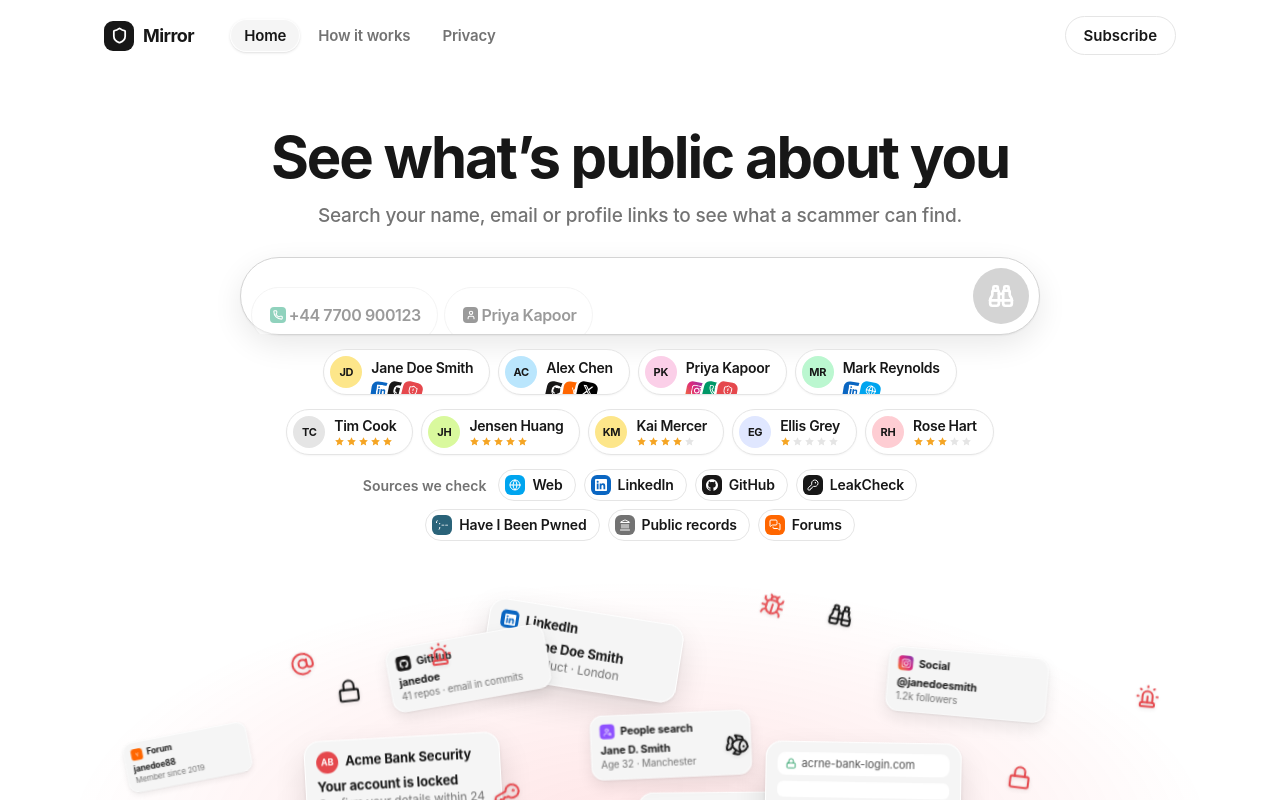
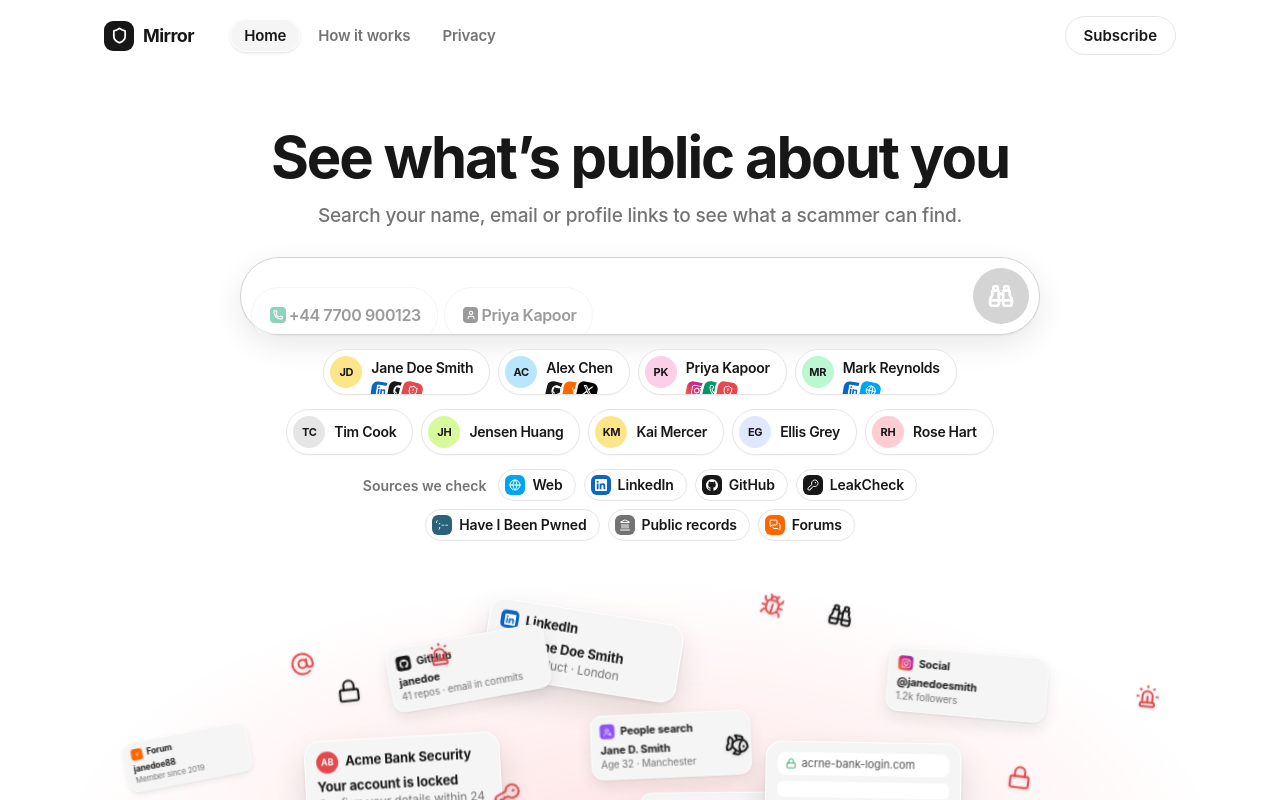
Before and after one commit to ghcpuman902/hackable, a Next.js app: page / in a window 1280 px wide. Shown: the top 800 px of the page. Built offline with nearby package versions, Linux system fonts and the light colour scheme.

Commit message:
Drop star ratings from presets; status shown only as a profile tag on the report; search input stays invisible when focused

```diff
--- a/src/app/globals.css
+++ b/src/app/globals.css
@@ -54,6 +54,9 @@ a{color:inherit}
 .field:focus-within{border-color:#d4d4d4;box-shadow:0 1px 2px rgba(0,0,0,.06),0 10px 30px rgba(0,0,0,.09)}
 .field input.entry{flex:1 1 160px;min-width:120px;border:0;outline:0;font:600 1.0625rem var(--font);letter-spacing:-.025em;padding:7px 4px;background:transparent;color:var(--n900)}
 .field input.entry::placeholder{color:#a3a3a3}
+.field,.field input.entry{-webkit-tap-highlight-color:transparent}
+.field input.entry,.field input.entry:focus,.field input.entry:focus-visible{outline:0 none;box-shadow:none;border:0;border-radius:0;-webkit-appearance:none;appearance:none;background:transparent;caret-color:var(--n900)}
+.field input.entry:-webkit-autofill{-webkit-text-fill-color:var(--n900);box-shadow:0 0 0 1000px #fff inset;transition:background-color 9999s}
 .chip{max-width:100%;padding:5px 6px 5px 10px;gap:2px;user-select:none;cursor:default}
 .chip .nw{display:inline-flex;align-items:center;min-width:0}
 .chip .lbl{white-space:nowrap;overflow:hidden;text-overflow:ellipsis;max-width:380px}
@@ -213,13 +216,8 @@ html,body{overflow-x:clip}
 .person:hover{background:var(--n50)}
 .run .people,.run .srcs{display:none}
 .person.preset{align-items:center;padding:6px 16px 6px 6px}
-.person.preset .nm{padding-top:0;display:grid;gap:2px;line-height:1.15}
-.stars{display:inline-flex;gap:3px}
-.stars svg{width:20px;height:20px;fill:#e5e5e5}
-.stars svg.on{fill:#f5a524}
-.person.preset .stars{gap:1px}
-.person.preset .stars svg{width:11px;height:11px}
-.wanted{display:flex;flex-wrap:wrap;align-items:center;gap:12px;margin-bottom:16px}
+.person.preset .nm{padding-top:0}
+.tag-row{display:flex;margin-bottom:16px}
 .badge{display:inline-flex;align-items:center;height:30px;padding:0 14px;border-radius:999px;background:var(--n900);color:#fff;font-size:14px;font-weight:700;letter-spacing:-.01em}
 .srcs{display:flex;flex-direction:column;align-items:center;gap:8px}
 .srow{display:flex;align-items:center;gap:8px}
--- a/src/components/Report.tsx
+++ b/src/components/Report.tsx
@@ -263,24 +263,12 @@ export function liveFindings(o: Outputs): ReactNode[] {
   return out;
 }
 
-/* ---- preset profiles: a status badge and a wanted level out of five ---- */
-export function Stars({ n }: { n: number }) {
-  return (
-    <span className="stars" role="img" aria-label={`${n} of 5 stars`}>
-      {[0, 1, 2, 3, 4].map((i) => (
-        <svg key={i} className={i < n ? "on" : undefined} viewBox="0 0 24 24" aria-hidden="true">
-          <path d="M12 2.5l2.9 6 6.6.9-4.8 4.6 1.2 6.5L12 17.4l-5.9 3.1 1.2-6.5L2.5 9.4l6.6-.9z" />
-        </svg>
-      ))}
-    </span>
-  );
-}
-
+/* ---- preset profiles: a status shown as a profile tag at the top of the report ---- */
 export function presetFindings(p: Preset): ReactNode[] {
   const [head, ...more] = p.findings;
   return [
     <Sec key="head">
-      <div className="wanted"><span className="badge">{p.badge}</span><Stars n={p.stars} /></div>
+      <div className="tag-row"><span className="badge">{p.badge}</span></div>
       <Para lead={head.lead} rest={head.rest} />
     </Sec>,
     ...more.map((f) => <Sec key={f.lead}><Para lead={f.lead} rest={f.rest} /></Sec>),
--- a/src/components/SearchFlow.tsx
+++ b/src/components/SearchFlow.tsx
@@ -5,7 +5,7 @@ import { useChat } from "@ai-sdk/react";
 import { DefaultChatTransport, getStaticToolName, isStaticToolUIPart } from "ai";
 import { Lucide, Tile } from "./icons";
 import { Fan, runH, type CardState } from "./Fan";
-import { FINDINGS, FinalSec, liveFindings, livePatterns, PatternSec, presetFindings, Stars, type Outputs } from "./Report";
+import { FINDINGS, FinalSec, liveFindings, livePatterns, PatternSec, presetFindings, type Outputs } from "./Report";
 import { BRAND_BG, BrandIcon } from "./brand-icons";
 import { detect, isStrong, KIND_LABEL, tokenize, type Chip } from "@/lib/chips";
 import { LIVE_DEMO_CHIPS, PRESETS, presetFor } from "@/lib/presets";
@@ -277,7 +277,7 @@ export default function SearchFlow({ live = false }: { live?: boolean }) {
                 ),
               )}
               <input ref={entryRef} className="entry" type="text" spellCheck={false}
-                aria-label="Name, email or link" enterKeyHint="go" autoCapitalize="off" autoCorrect="off"
+                aria-label="Name, email or link" enterKeyHint="go" autoComplete="off" autoCapitalize="off" autoCorrect="off"
                 placeholder={chips.length ? "Add more" : ""}
                 value={entry} onChange={(e) => onEntryInput(e.target.value)} onKeyDown={onEntryKey}
                 onBlur={() => setTimeout(() => {
@@ -307,7 +307,7 @@ export default function SearchFlow({ live = false }: { live?: boolean }) {
               {PRESETS.map((p, i) => (
                 <button key={p.name} type="button" className="person preset" onClick={() => pickPreset(i)}>
                   <span className="av" style={{ "--av": p.av } as CSSProperties}>{initials(p.name)}</span>
-                  <span className="nm">{p.name}<Stars n={p.stars} /></span>
+                  <span className="nm">{p.name}</span>
                 </button>
               ))}
             </div>
--- a/src/lib/presets.ts
+++ b/src/lib/presets.ts
@@ -9,7 +9,7 @@ export const LIVE_DEMO_CHIPS = "manglekuo@gmail.com, ghcpuman902@gmail.com, ghcp
    public role, with no breach or leak claims. The other three are made up. ---- */
 
 export type Preset = {
-  name: string; badge: string; stars: number; av: string;
+  name: string; badge: string; av: string;
   results: Partial<Record<ScanTool, ScanResult>>;
   findings: { lead: string; rest: string }[];
   patterns: PatternId[];
@@ -19,7 +19,7 @@ const r = (found: string, hit = false): ScanResult => ({ found, hit });
 const NOT = r("Not checked");
 
 export const PRESETS: Preset[] = [
-  { name: "Tim Cook", badge: "High Value Individual", stars: 5, av: "#e5e5e5",
+  { name: "Tim Cook", badge: "High Value Individual", av: "#e5e5e5",
     results: { hibpTest: NOT, github: NOT, linkedin: r("Risk: fake profiles", true), hudsonRock: NOT,
       web: r("Found: public role at Apple", true), leakCheck: NOT, social: r("Risk: impersonation", true), forum: r("Risk: fake giveaways", true) },
     findings: [
@@ -31,7 +31,7 @@ export const PRESETS: Preset[] = [
         rest: " Scammers use fake videos of famous business leaders to promote crypto giveaways, so a familiar face on a livestream proves nothing." },
     ],
     patterns: [] },
-  { name: "Jensen Huang", badge: "Target of Spies", stars: 5, av: "#d9f99d",
+  { name: "Jensen Huang", badge: "Target of Spies", av: "#d9f99d",
     results: { hibpTest: NOT, github: NOT, linkedin: r("Risk: fake recruiters", true), hudsonRock: NOT,
       web: r("Found: public role at Nvidia", true), leakCheck: NOT, social: r("Risk: impersonation", true), forum: r("Risk: state hackers", true) },
     findings: [
@@ -43,7 +43,7 @@ export const PRESETS: Preset[] = [
         rest: " Anyone who learns early which chips may be sold where can trade on it or pass it on, so attackers look for those plans too." },
     ],
     patterns: ["contagious-interview"] },
-  { name: "Kai Mercer", badge: "Crypto Worker", stars: 4, av: "#fde68a",
+  { name: "Kai Mercer", badge: "Crypto Worker", av: "#fde68a",
     results: { hibpTest: r("Found: 4 breaches", true), github: r("Found: email in commits", true), linkedin: r("Found: open to work", true),
       hudsonRock: r("Found: wallet logins", true), web: r("Found: conference talks"), leakCheck: r("Found: passwords in 2 leaks", true),
       social: r("Found: wallet address", true), forum: r("Found: Discord and Telegram", true) },
@@ -56,7 +56,7 @@ export const PRESETS: Preset[] = [
         rest: " Kai's GitHub and open to work profile tell a fake recruiter exactly which test to send." },
     ],
     patterns: ["contagious-interview", "session-hijack"] },
-  { name: "Ellis Grey", badge: "Ghost", stars: 1, av: "#e0e7ff",
+  { name: "Ellis Grey", badge: "Ghost", av: "#e0e7ff",
     results: { hibpTest: r("No breaches found"), github: r("No GitHub profile"), linkedin: r("Not in search results"),
       hudsonRock: r("No stealer logs found"), web: r("Found: one old mention"), leakCheck: r("No leaks found"),
       social: r("No public profiles found"), forum: r("No forum profiles found") },
@@ -67,7 +67,7 @@ export const PRESETS: Preset[] = [
         rest: " A separate email for sign ups, private profiles and sign in codes on every account keep it that way." },
     ],
     patterns: [] },
-  { name: "Rose Hart", badge: "Romance Target", stars: 3, av: "#fecdd3",
+  { name: "Rose Hart", badge: "Romance Target", av: "#fecdd3",
     results: { hibpTest: r("Found: 1 breach", true), github: r("No GitHub profile"), linkedin: r("Found: public profile"),
       hudsonRock: r("No stealer logs found"), web: r("Found: public photos", true), leakCheck: r("No leaks found"),
       social: r("Found: open profile", true), forum: r("Found: hobby posts") },
```
